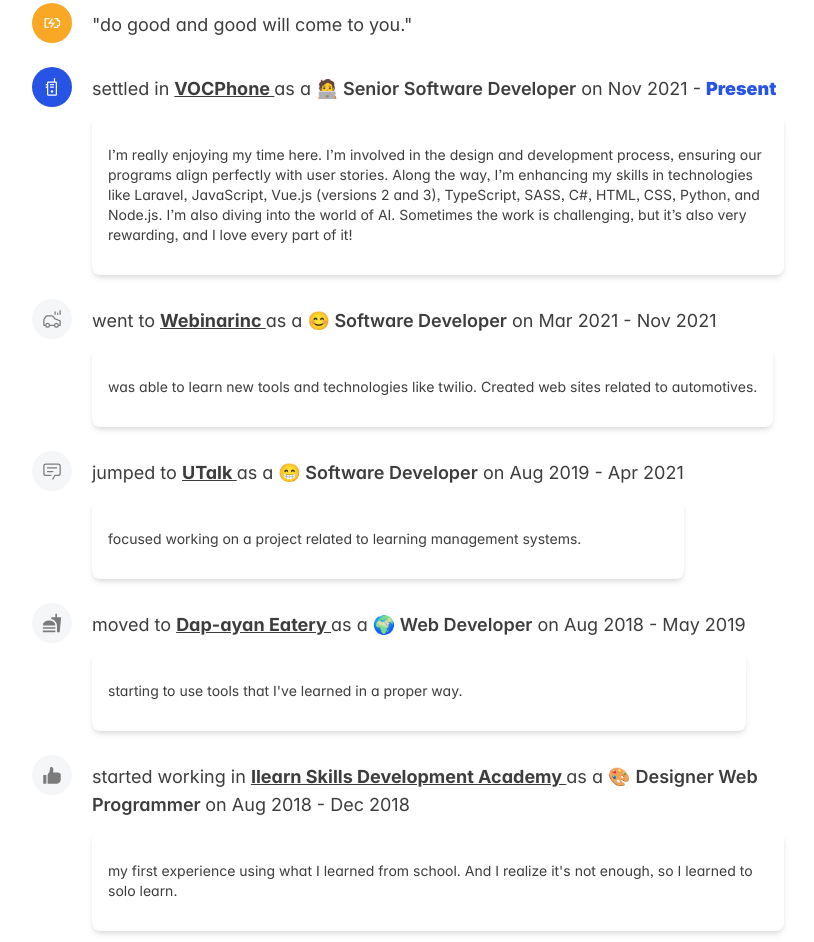
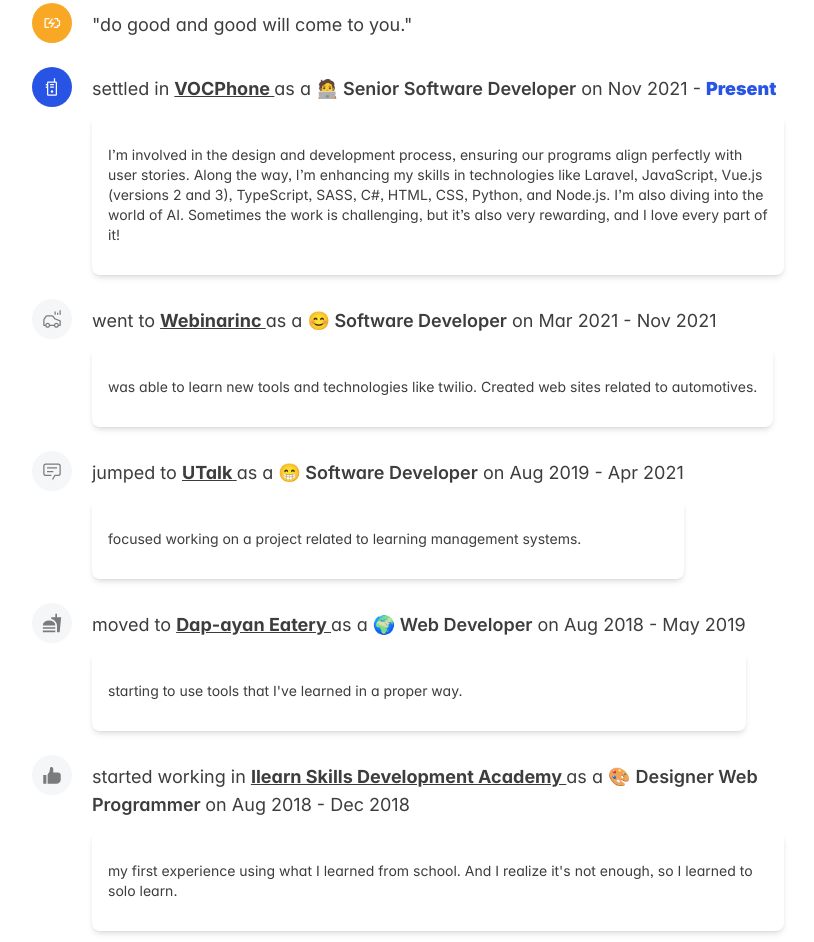
Before and after one commit to JenuelDev/JenuelDev, an Astro site in the folder web-next/: page / in a window 1280 px wide. Shown: the part 1214-2156 px from the top of the page, without its empty margins (222-1036 px from the left). Built offline with nearby package versions, Linux system fonts and the light colour scheme; Astro itself is replaced by a stand-in of ours.

Commit message:
Update Experience.astro

```diff
--- a/web-next/src/components/Home/Experience.astro
+++ b/web-next/src/components/Home/Experience.astro
@@ -22,7 +22,7 @@
         descriptions:
             'settled in <a href="https://vocphone.com/" class="text-[var(--c-grey-500)] hover:text-[var(--c-blue-500)]"> <strong> VOCPhone </strong> </a> as a <span class="font-600"> 🧑‍💻 Senior Software Developer</span> on <span class="whitespace-nowrap">Nov 2021 - <span class="text-[var(--c-blue-500)] font-900">Present</span></span>',
         comment:
-            "I’m really enjoying my time here. I’m involved in the design and development process, ensuring our programs align perfectly with user stories. Along the way, I’m enhancing my skills in technologies like Laravel, JavaScript, Vue.js (versions 2 and 3), TypeScript, SASS, C#, HTML, CSS, Python, and Node.js. I’m also diving into the world of AI. Sometimes the work is challenging, but it’s also very rewarding, and I love every part of it!",
+            "I’m involved in the design and development process, ensuring our programs align perfectly with user stories. Along the way, I’m enhancing my skills in technologies like Laravel, JavaScript, Vue.js (versions 2 and 3), TypeScript, SASS, C#, HTML, CSS, Python, and Node.js. I’m also diving into the world of AI. Sometimes the work is challenging, but it’s also very rewarding, and I love every part of it!",
     },
     {
         icon: "CarbonVehicleInsights",
```
